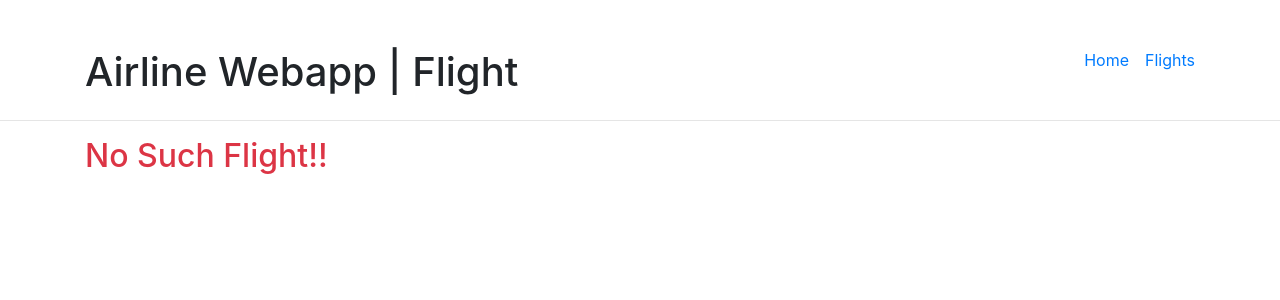
After one commit to AhmedElaguab/airline-webapp, a Flask app: page /flights/1 in a window 1280 px wide. The commit adds this page. Shown: the top 300 px of the page. Run offline with Flask 2, Linux system fonts and the light colour scheme; data that the repository does not hold is empty; some libraries are stand-ins or nearby versions.

Commit message:
Add single flight details route

```diff
--- a/app.py
+++ b/app.py
@@ -20,3 +20,12 @@ def flights():
     """List all flights."""
     flights = Flight.query.all()
     return render_template("flights.html", flights=flights)
+
+
+@app.route("/flights/<int:flight_id>")
+def flight(flight_id):
+    """List details about single flight."""
+
+    # Check flight is exist
+    flight = Flight.query.filter_by(id=flight_id).first()
+    return render_template("flight.html", flight=flight)
--- /dev/null
+++ b/templates/flight.html
@@ -0,0 +1,22 @@
+{% extends "base.html" %}
+
+<!-- Title block -->
+{% block title%} Flight | {% endblock %}
+
+<!-- Head block -->
+{% block head %} <h1>Airline Webapp | Flight</h1> {% endblock %}
+
+<!-- Content block -->
+{% block content %}
+{% if flight %}
+<h2 class="mb-4">Flight details:</h2>
+<ul>
+  <li>Origin: {{ flight.origin }}</li>
+  <li>Destination: {{ flight.destination }}</li>
+  <li>Duration: {{ flight.duration }}</li>
+</ul>
+{% else %}
+<h2 class="text-danger">No Such Flight!!</h2>
+{% endif %}
+
+{% endblock %}
--- a/templates/index.html
+++ b/templates/index.html
@@ -4,9 +4,7 @@
 {% block title%} Home | {% endblock %}
 
 <!-- Head block -->
-{% block head %}
-<h1>Airline Webapp | Home</h1>
-{% endblock %}
+{% block head %} <h1>Airline Webapp | Home</h1> {% endblock %}
 
 <!-- Content block -->
 {% block content %}
```
Also changed, not shown: templates/flights.html (+3 -5 lines).
